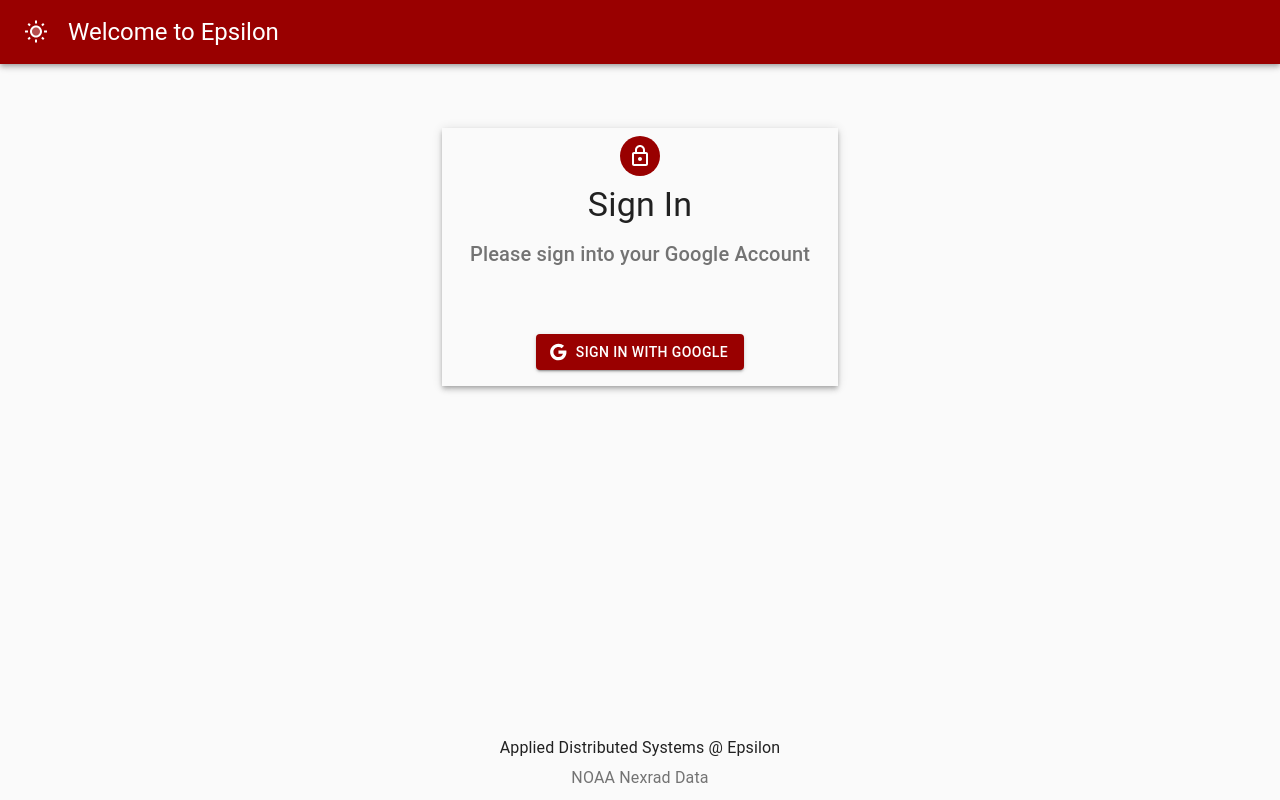
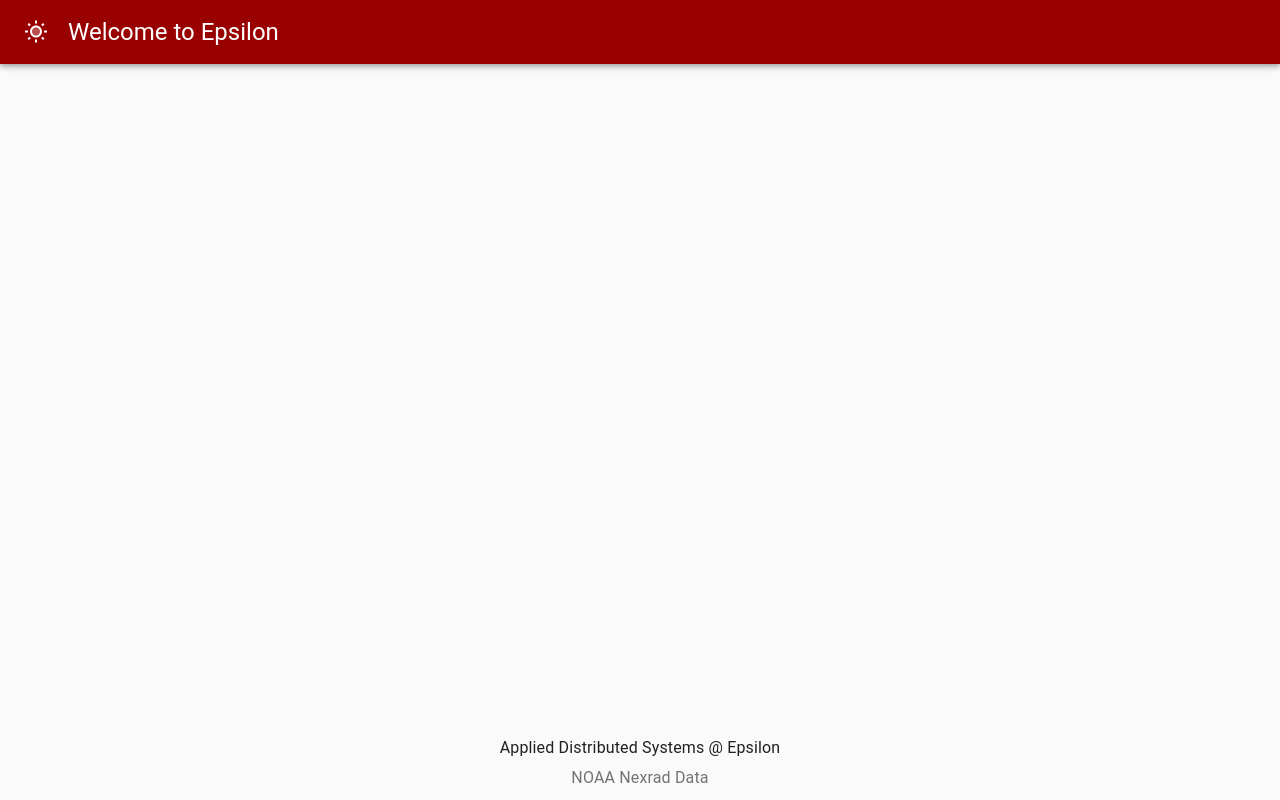
Before and after one commit to airavata-courses/epsilon, a React (Create React App) app in the folder ui-react/: page /maphome in a window 1280 px wide. Built offline with nearby package versions, Linux system fonts and the light colour scheme; a web font is replaced by a local one.

Commit message:
Linked Home, Maphome and Timefliter together

```diff
--- a/ui-react/src/App.js
+++ b/ui-react/src/App.js
@@ -11,12 +11,23 @@
 
 import Maphome from "./Maphome";
 import Timefilter from "./Timefilter";
-import { Route, Link } from "react-router-dom";
+import { BrowserRouter as Router, Routes, Route } from "react-router-dom";
 
 const theme = createTheme();
 
-const App = () => {
+const HeaderFooterTemplate = () => {
     return (
+        <Router>
+            <Routes>
+                <Route path="/" element={<Home />}></Route>
+                <Route path="/maphome" element={<Maphome />}></Route>
+                <Route path="/timefilter" element={<Timefilter />}></Route>
+            </Routes>
+        </Router>
+    );
+}
+
+const Home = () => (
     <>
         <CssBaseline />
         <AppBar position="relative" style={{ background: '#990000' }}>
@@ -79,6 +90,4 @@
         </footer>
     </>
 );
-}
-
-export default App;
+export default HeaderFooterTemplate;
--- a/ui-react/src/Maphome.js
+++ b/ui-react/src/Maphome.js
@@ -1,17 +1,6 @@
 import React from "react";
 import { Typography, AppBar, CssBaseline, Toolbar, Container } from '@material-ui/core';
 import WbSunnyTwoToneIcon from '@mui/icons-material/WbSunnyTwoTone';
-
-import Avatar from '@mui/material/Avatar';
-import Button from '@mui/material/Button';
-import Box from '@mui/material/Box';
-import LockOutlinedIcon from '@mui/icons-material/LockOutlined';
-import { createTheme, ThemeProvider } from '@mui/material/styles';
-import GoogleIcon from '@mui/icons-material/Google';
-
-import Timefilter from "./Timefilter";
-
-const theme = createTheme();
 
 
 const Maphome = () => {
```
Lines whose indentation alone changed are shown as unchanged.
